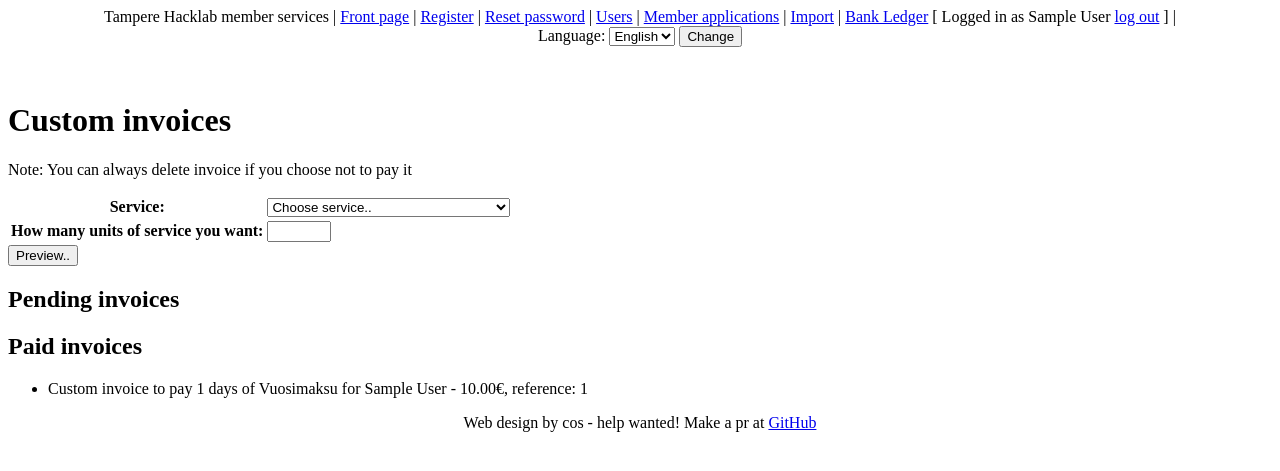
After one commit to TampereHacklab/mulysa, a Django app: page /www/custominvoice in a window 1280 px wide. The commit adds this page. Shown: the top 471 px of the page. Run offline with Django 3.2, Linux system fonts and the light colour scheme; a user stored in the database is signed in; data comes from the database, SQL or seed files in the repository; tables that the repository leaves empty hold one stand-in row (values such as "Sample post"); parts of the project's set-up code (start-up, migrations or seed data) failed here and were passed over.

Commit message:
Ability to create custom invoices to pay member services

```diff
--- a/drfx/settings.py
+++ b/drfx/settings.py
@@ -15,6 +15,8 @@ SECRET_KEY = 'qv*o1&&x%#jtsn)5((g+yw#%3_a$ykfof6b-)j^i$1a8se*7c8'
 ACCOUNT_BIC = 'FI12 3456 789'
 ACCOUNT_IBAN = 'IBANCODE'
 ACCOUNT_NAME = 'Account name'
+
+CUSTOM_INVOICE_REFERENCE_BASE = 10000
 
 # SECURITY WARNING: don't run with debug turned on in production!
 DEBUG = True
--- a/users/models.py
+++ b/users/models.py
@@ -353,7 +353,6 @@ class BankTransaction(models.Model):
         help_text=_('Code'),
         max_length=512,
     )
-
     has_been_used = models.BooleanField(
         blank=False,
         null=False,
@@ -362,11 +361,11 @@ class BankTransaction(models.Model):
     )
 
     def __str__(self):
-        return 'Bank transaction for ' + (self.user.email if self.user else 'unknown user') \
-            + ' from ' + self.sender \
-            + ' ' + str(self.amount) + '€, reference ' + str(self.reference_number) \
-            + (', message ' + self.message if self.message else '') \
-            + ' at ' + str(self.date)
+        return f'Bank transaction for {self.user.email if self.user else "unknown user"}' \
+            + f' from {self.sender}' \
+            + f' {self.amount}€, reference {self.reference_number}' \
+            + f', message {self.message if self.message else ""}' \
+            + f' at {self.date if self.date else ""}'
 
 
 class ServiceSubscription(models.Model):
@@ -450,3 +449,44 @@ class UsersLog(models.Model):
         verbose_name=_('Message'),
         max_length=1024,
     )
+
+class CustomInvoice(models.Model):
+    """
+    Single invoice that can be used to pay for N units of service
+    """
+    user = models.ForeignKey(CustomUser, on_delete=models.CASCADE)
+    subscription = models.ForeignKey(ServiceSubscription, on_delete=models.CASCADE)
+    days = models.IntegerField(
+        blank=False,
+        null=False,
+        verbose_name=_('How many days of service this invoice pays'),
+        help_text=_('For example value 14 with access right service pays two weeks of access.'),
+    )
+    reference_number = models.BigIntegerField(
+        blank=True,
+        null=True,
+        unique=True,
+        verbose_name=_('Reference number for paying invoice'),
+        help_text=_('Reference number is set by transaction sender and must match this.'),
+    )
+    amount = models.DecimalField(
+        verbose_name=_('Amount'),
+        help_text=_('Minimum amount of money to satisfy this invoice.'),
+        max_digits=6,
+        decimal_places=2
+    )
+    # Points to the payment, if this invoice has been paid.
+    payment_transaction = models.ForeignKey(
+        BankTransaction,
+        on_delete=models.SET_NULL,
+        blank=True,
+        null=True
+    )
+    def __str__(self):
+        return _('Custom invoice to pay %(days)s days of %(servicename)s for %(username)s - %(amount)s€, reference: %(reference)s') % {
+            'days': self.days,
+            'servicename': self.subscription.service.name,
+            'username': str(self.user),
+            'amount': self.amount,
+            'reference': self.reference_number
+            }
--- a/www/forms.py
+++ b/www/forms.py
@@ -1,7 +1,7 @@
 from django import forms
-
+from django.utils.translation import gettext as _
 from users import models
-
+from users.models import ServiceSubscription
 
 class RegistrationUserForm(forms.ModelForm):
     class Meta:
@@ -21,3 +21,7 @@ class FileImportForm(forms.Form):
                                      ('TITO', 'Transactions (Nordea TITO)'), ('M', 'Members (csv)')
                                  ])
     file = forms.FileField()
+
+class CustomInvoiceForm(forms.Form):
+    service = forms.ModelChoiceField(label=_(u'Service'), queryset=ServiceSubscription.objects.none(), empty_label=_(u"Choose service.."))
+    count = forms.IntegerField(label=_(u'How many units of service you want'), min_value=1, max_value=666)
--- /dev/null
+++ b/www/templates/www/custominvoice.html
@@ -0,0 +1,35 @@
+{% extends "www/base.html" %}
+{% load i18n %}
+{% block content %}
+<h1>
+{% trans 'Custom invoices'%}
+</h1>
+<p>
+{% trans 'Note: You can always delete invoice if you choose not to pay it'%}
+</p>
+<form action="{% url 'custominvoice' %}" method="post" enctype=multipart/form-data>
+    {% csrf_token %}
+    <table border="0">
+    {{ form.as_table }}
+    </table>
+    <input type="submit" name="preview" value={% trans 'Preview..'%}>
+{% if days %}
+    <br/>
+    {% blocktrans %}This will pay {{days}} days of service {{servicename}} and costs {{amount}}€{% endblocktrans %}
+    <br/>
+    <input type="submit" name="create" value={% trans 'Create invoice' %}>
+{% endif %}
+</form>
+<h2>{% trans 'Pending invoices'%}</h2>
+<ul>
+    {% for invoice in unpaid_invoices %}
+    <li>{{ invoice }} - <a href="{% url 'custominvoice_action' action='delete' invoiceid=invoice.id %}">{% trans 'delete' %}</a></li>
+    {% endfor %}
+</ul>
+<h2>{% trans 'Paid invoices'%}</h2>
+<ul>
+    {% for invoice in paid_invoices %}
+    <li>{{ invoice }}</li>
+    {% endfor %}
+</ul>
+{% endblock %}
--- a/www/templates/www/index.html
+++ b/www/templates/www/index.html
@@ -9,6 +9,7 @@
 <ul>
 {% if user.is_authenticated %}
 <li> <a href="{% url 'userdetails' user.id %}">{% trans 'Show my user information' %}</a>
+<li> <a href="{% url 'custominvoice' %}">{% trans 'Create and view custom invoices' %}</a>
 {% else %}
 <li> <a href="{% url 'login' %}">{% trans 'Login to Mulysa' %}</a>
 <li> <a href="{% url 'register' %}">{% trans 'Apply membership in hacklab' %}</a>
--- a/www/urls.py
+++ b/www/urls.py
@@ -11,6 +11,8 @@ urlpatterns = [
     path('users', views.users, name='users'),
     path('ledger', views.ledger, name='ledger'),
     path('userdetails/<int:id>/', views.userdetails, name='userdetails'),
+    path('custominvoice', views.custominvoice, name='custominvoice'),
+    path('custominvoice/<str:action>/<int:invoiceid>/', views.custominvoice_action, name='custominvoice_action'),
     path('updateuser/<int:id>/', views.updateuser, name='updateuser'),
     path('applications', views.applications, name='applications'),
     path('applications/<int:application_id>/<str:operation>', views.application_operation, name='application_operation'),
--- a/www/views.py
+++ b/www/views.py
@@ -6,12 +6,13 @@ from django.shortcuts import get_object_or_404, render
 from django.utils.translation import gettext as _
 
 from users.models import (BankTransaction, CustomUser, MemberService, MembershipApplication, ServiceSubscription,
-                          UsersLog)
-from www.forms import FileImportForm, RegistrationApplicationForm, RegistrationUserForm
+                          UsersLog, CustomInvoice)
+from www.forms import FileImportForm, RegistrationApplicationForm, RegistrationUserForm, CustomInvoiceForm
+from drfx import settings
 
 from utils.businesslogic import BusinessLogic
 from utils.dataimport import DataImport
-
+from utils import referencenumber
 
 def register(request):
     if request.method == 'POST':
@@ -21,12 +22,9 @@ def register(request):
         memberservices = MemberService.objects.all()
         subscribed_services = []
         for service in memberservices:
-            print('service', service)
             if 'service-' + str(service.id) in request.POST:
                 subscribed_services.append(service)
-                print('service selected!')
                 if service.pays_also_service:
-                    print('pays also ', service.pays_also_service)
                     subscribed_services.append(service.pays_also_service)
 
         # Convert to set for unique items
@@ -138,6 +136,51 @@ def userdetails(request, id):
     userdetails.userslog = UsersLog.objects.filter(user=userdetails).order_by('-date')
     return render(request, 'www/user.html', {'userdetails': userdetails})
 
+@login_required
+def custominvoice(request):
+    days = 0
+    amount = 0
+    servicename = ''
+    paid_invoices = CustomInvoice.objects.filter(user=request.user, payment_transaction__isnull=False)
+    unpaid_invoices = CustomInvoice.objects.filter(user=request.user, payment_transaction__isnull=True)
+
+    if request.method == 'POST':
+        form = CustomInvoiceForm(request.POST)
+        form.fields['service'].queryset=ServiceSubscription.objects.filter(user=request.user).exclude(state=ServiceSubscription.SUSPENDED)
+
+        if form.is_valid():
+            count = int(form.cleaned_data['count'])
+            if count <= 0:
+                raise Exception('Invalid count, should never happen!')
+
+            service_subscription_id = int(request.POST['service'])
+            subscription = ServiceSubscription.objects.get(id=service_subscription_id)
+            days = subscription.service.days_per_payment * count
+            amount = subscription.service.cost * count
+            servicename = subscription.service.name
+
+            if 'create' in request.POST:
+                invoice = CustomInvoice(user=request.user, subscription=subscription, amount=amount, days=days)
+                invoice.save()
+                invoice.reference_number=referencenumber.generate(settings.CUSTOM_INVOICE_REFERENCE_BASE + invoice.id)
+                invoice.save()
+    else:
+        form = CustomInvoiceForm()
+        form.fields['service'].queryset=ServiceSubscription.objects.filter(user=request.user).exclude(state=ServiceSubscription.SUSPENDED)
+    return render(request, 'www/custominvoice.html', {'form': form, 'paid_invoices': paid_invoices, 'unpaid_invoices': unpaid_invoices, 'days': days, 'amount': amount, 'servicename': servicename })
+
+@login_required
+def custominvoice_action(request, action, invoiceid):
+    # Todo: action is always delete
+    invoice = CustomInvoice.objects.get(user=request.user, id=invoiceid)
+    if invoice:
+        if invoice.payment_transaction:
+            print('Woot, custom invoice already paid, so wont delete!')
+        else:
+            invoice.delete()
+
+    return custominvoice(request)
+
 @staff_member_required
 def updateuser(request, id):
     user = CustomUser.objects.get(id=id)
```
Also changed, not shown: utils/businesslogic.py (+38 -1 lines), users/migrations/0003_custominvoice.py (added), utils/locale/fi/LC_MESSAGES/django.po, www/locale/fi/LC_MESSAGES/django.po.
